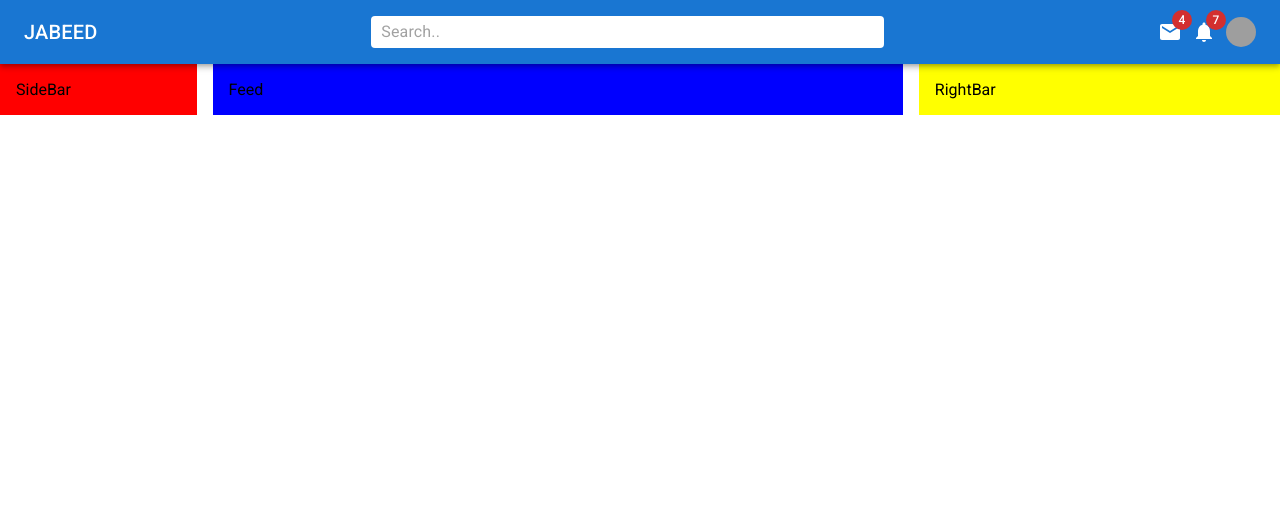
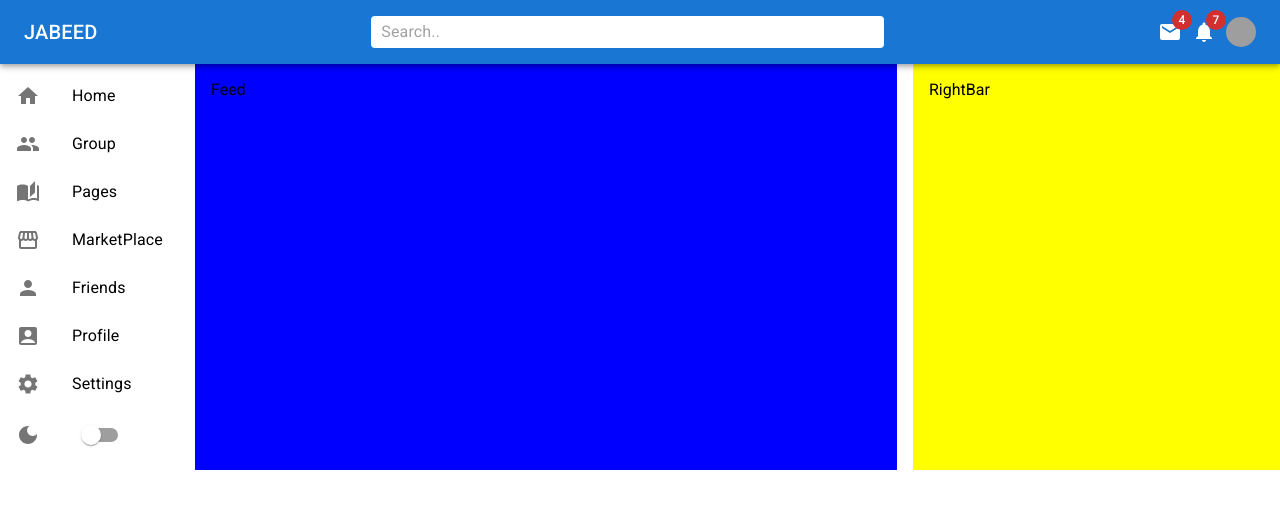
Before and after one commit to iamjabeed/mui, a React (Vite) app: page / in a window 1280 px wide. Shown: the top 508 px of the page. Built offline with nearby package versions, Linux system fonts and the light colour scheme; grey boxes are pictures that could not be loaded.

Commit message:
sidebar created

```diff
--- a/src/components/SideBar.jsx
+++ b/src/components/SideBar.jsx
@@ -1,9 +1,77 @@
-import { Box } from '@mui/material'
+import { AccountBox, AutoStories, DarkMode, Group, Home, Person, Settings, Storefront, } from '@mui/icons-material'
+import { Box, List, ListItem, ListItemButton, ListItemIcon, ListItemText, Switch } from '@mui/material'
 import React from 'react'
 
 const SideBar = () => {
   return (
-    <Box bgcolor={"red"} flex="1" padding={2} sx={{display:{xs:"none", md:"block"}}}>SideBar</Box>
+    <Box flex="1"  sx={{display:{xs:"none", md:"block"}}}>
+       <List>
+          <ListItem disablePadding>
+            <ListItemButton component="a" href='#'>
+              <ListItemIcon>
+                <Home/>
+              </ListItemIcon>
+              <ListItemText primary="Home" />
+            </ListItemButton>
+          </ListItem>
+          <ListItem disablePadding>
+            <ListItemButton component="a" href='#'>
+              <ListItemIcon>
+                <Group/>
+              </ListItemIcon>
+              <ListItemText primary="Group" />
+            </ListItemButton>
+          </ListItem>
+          <ListItem disablePadding>
+            <ListItemButton component="a" href='#simple-list'>
+              <ListItemIcon>
+                <AutoStories/>
+              </ListItemIcon>
+              <ListItemText primary="Pages" />
+            </ListItemButton>
+          </ListItem>
+          <ListItem disablePadding>
+            <ListItemButton component="a" href='#simple-list'>
+              <ListItemIcon>
+                <Storefront/>
+              </ListItemIcon>
+              <ListItemText primary="MarketPlace" />
+            </ListItemButton>
+          </ListItem>
+          <ListItem disablePadding>
+            <ListItemButton component="a" href='#simple-list'>
+              <ListItemIcon>
+                <Person/>
+              </ListItemIcon>
+              <ListItemText primary="Friends" />
+            </ListItemButton>
+          </ListItem>
+          <ListItem disablePadding>
+            <ListItemButton component="a" href='#simple-list'>
+              <ListItemIcon>
+                <AccountBox/>
+              </ListItemIcon>
+              <ListItemText primary="Profile" />
+            </ListItemButton>
+          </ListItem>
+          <ListItem disablePadding>
+            <ListItemButton component="a" href='#simple-list'>
+              <ListItemIcon>
+                <Settings/>
+              </ListItemIcon>
+              <ListItemText primary="Settings" />
+            </ListItemButton>
+          </ListItem>
+          <ListItem disablePadding>
+            <ListItemButton component="a" href='#simple-list'>
+              <ListItemIcon>
+                <DarkMode/>
+              </ListItemIcon>
+              <Switch />
+            </ListItemButton>
+          </ListItem>
+          </List>
+    </Box>
   )
 }
 
```
